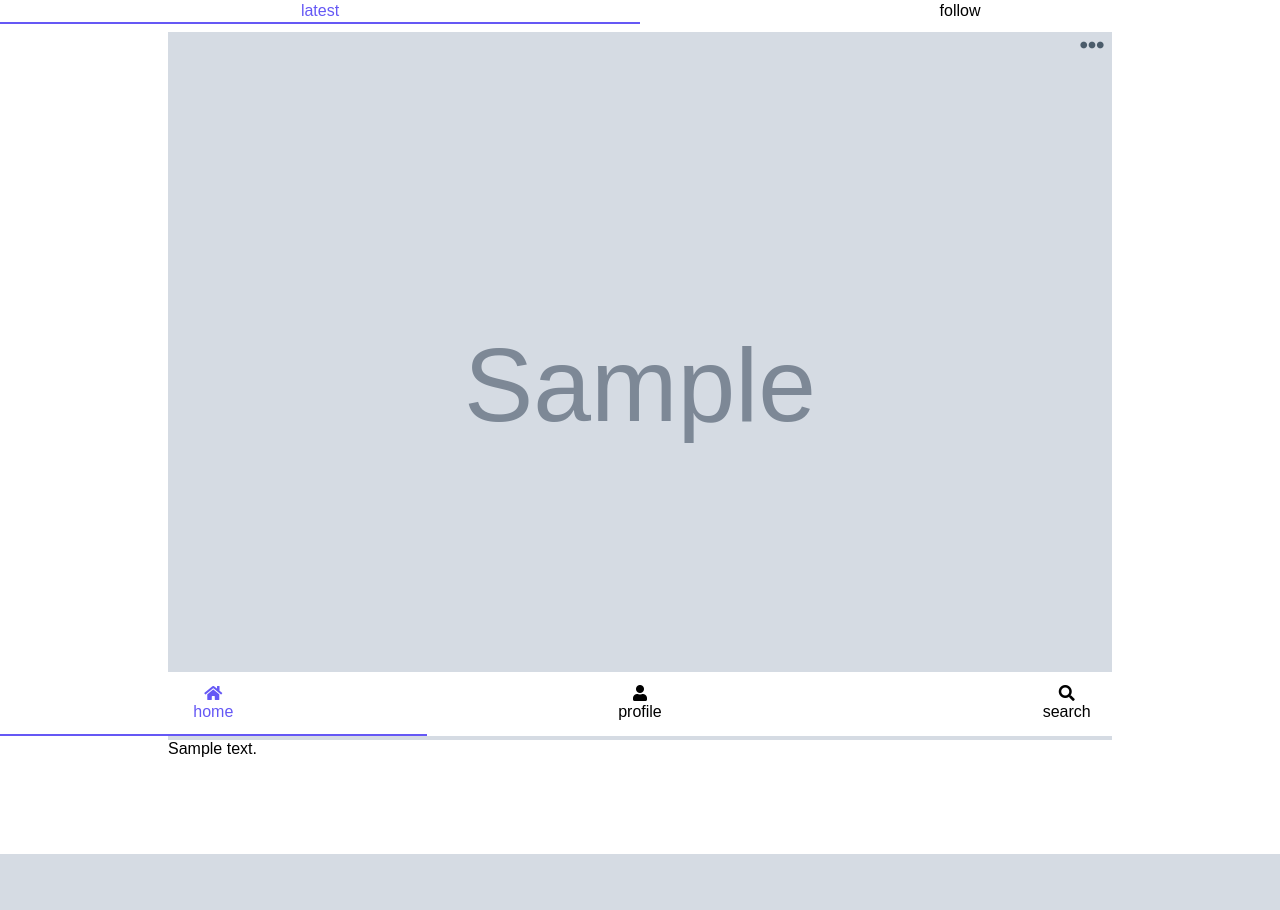
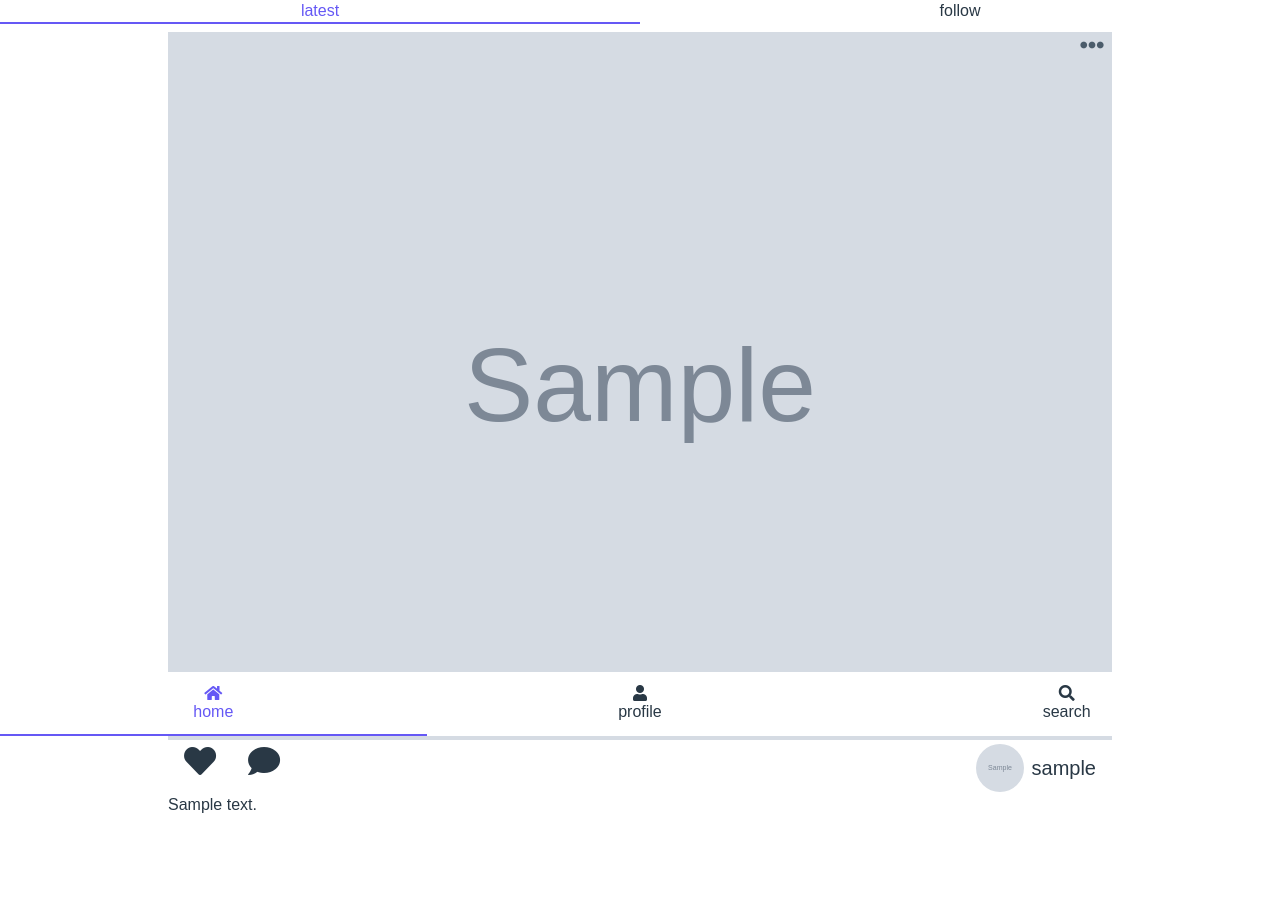
Before and after one commit to BeEngineer-Organization/BeEngram, a Django app: page /home/ in a window 1280 px wide. Shown: the part 64-974 px from the top of the page. Before the commit the page ends 918 px from the top, so only its background shows below. Run offline with Django 4.2, Linux system fonts and the light colour scheme; a user stored in the database is signed in; tables that the repository leaves empty hold one stand-in row (values such as "Sample post"); grey boxes marked "Sample" are stand-in pictures.

Commit message:
add post detail page

```diff
--- a/main/static/main/css/style.css
+++ b/main/static/main/css/style.css
@@ -14,6 +14,7 @@
 body {
     font-family: sans-serif;
     margin: 0;
+    color: var(--black);
 }
 
 .header {
@@ -170,15 +171,15 @@ body {
     padding: 0;
 }
 
-.post-list__item {
+.post {
     padding: 8px;
 }
 
-.post-list__image {
+.post__image {
     position: relative;
 }
 
-.post-list__image .menu-button {
+.post__image .menu-button {
     position: absolute;
     display: block;
     top: 0;
@@ -187,9 +188,49 @@ body {
     color: var(--darkgray);
 }
 
-.post-list__image img {
+.post__image img {
     display: block;
     width: 100%;
+}
+
+.post__actions {
+    display: flex;
+    margin: 4px 0;
+}
+
+.post__like {
+    font-size: 32px;
+    margin: 0 16px;
+}
+
+.post__comment {
+    font-size: 32px;
+    margin: 0 16px;
+}
+
+.post__user {
+    margin: 0 16px 0 auto;
+}
+
+.post__user .user {
+    display: flex;
+}
+
+.post__user img {
+    width: 48px;
+    height: 48px;
+    margin-right: 8px;
+    border-radius: 50%;
+}
+
+.post__user span {
+    font-size: 20px;
+    line-height: 48px;
+}
+
+:is(.post__like, .post__comment, .post__user) a {
+    color: inherit;
+    text-decoration: none;
 }
 
 .action-menu {
@@ -222,6 +263,7 @@ body {
     width: max-content;
     list-style: none;
     padding: 0;
+    margin: 0;
 }
 
 .action-list a {
--- a/main/templates/main/post_list.html
+++ b/main/templates/main/post_list.html
@@ -23,8 +23,11 @@
 <ul class="post-list">
     {% for post in object_list %}
     <li class="post-list__item">
-        <div class="post-list__image">
+        <div class="post">
+            <div class="post__image">
+                <a href="{% url 'post_detail' post.pk %}">
                     <img src="{{ post.img.url }}">
+                </a>
                 <div class="menu-button" role="button">
                     <i class="fas fa-ellipsis-h"></i>
                     <div class="action-menu">
@@ -38,11 +41,23 @@
                     </div>
                 </div>
             </div>
-        <div class="post-list__actions">
-            <div class="post-list__like"></div>
+            <div class="post__actions">
+                <div class="post__like">
+                    <a class="like{% if post in user.like.all %} like--active{% endif %}"><i class="fas fa-heart"></i></a>
                 </div>
-        <div class="post-list__body">
+                <div class="post__comment">
+                    <a href="{% url 'comment' post.pk %}" class="comment"><i class="fas fa-comment"></i></a>
+                </div>
+                <div class="post__user">
+                    <a href="{% url 'profile' post.user.pk %}" class="user">
+                        <img src="{{ post.user.icon.url }}">
+                        <span>{{ post.user.username }}</span>
+                    </a>
+                </div>
+            </div>
+            <div class="post__body">
                 {{ post.note }}
+            </div>
         </div>
     </li>
     {% endfor %}
--- a/main/urls.py
+++ b/main/urls.py
@@ -25,10 +25,12 @@ urlpatterns = [
         name="signup_email_send",
     ),
     path("activate/<uidb64>/<token>/", views.activate, name="activate"),
+    path("post/<pk>", views.PostDetailView.as_view(), name="post_detail"),
     path("post/", views.PostView.as_view(), name="new_post"),
     path(
         "delete_post/<pk>", views.PostDeleteView.as_view(), name="delete_post"
     ),
+    path("comment/<post_pk>/", views.CommentView.as_view(), name="comment"),
     path("profile/<int:pk>", views.ProfileView.as_view(), name="profile"),
     path(
         "edit_profile/<int:pk>",
--- a/main/views.py
+++ b/main/views.py
@@ -14,7 +14,7 @@ from django.views.generic.edit import CreateView, DeleteView, UpdateView
 from django.views.generic.list import ListView
 
 from .forms import ConfirmForm, PostForm, ProfileEditForm, SignUpForm
-from .models import Post
+from .models import Comment, Post
 from .tokens import account_activation_token
 
 User = get_user_model()
@@ -98,6 +98,22 @@ class PostDeleteView(LoginRequiredMixin, DeleteView):
         return super().get_queryset().filter(user=self.request.user)
 
 
+class PostDetailView(LoginRequiredMixin, DetailView):
+    model = Post
+
+    def get_queryset(self):
+        return (
+            super()
+            .get_queryset()
+            .select_related("user")
+            .prefetch_related("comments")
+        )
+
+
+class CommentView(LoginRequiredMixin, CreateView):
+    model = Comment
+
+
 class ProfileEditView(LoginRequiredMixin, UpdateView):
     template_name = "main/edit_profile.html"
     model = User
```
Also changed, not shown: main/templates/main/post_detail.html (added, +43 -0 lines). Lines whose indentation alone changed are shown as unchanged.
